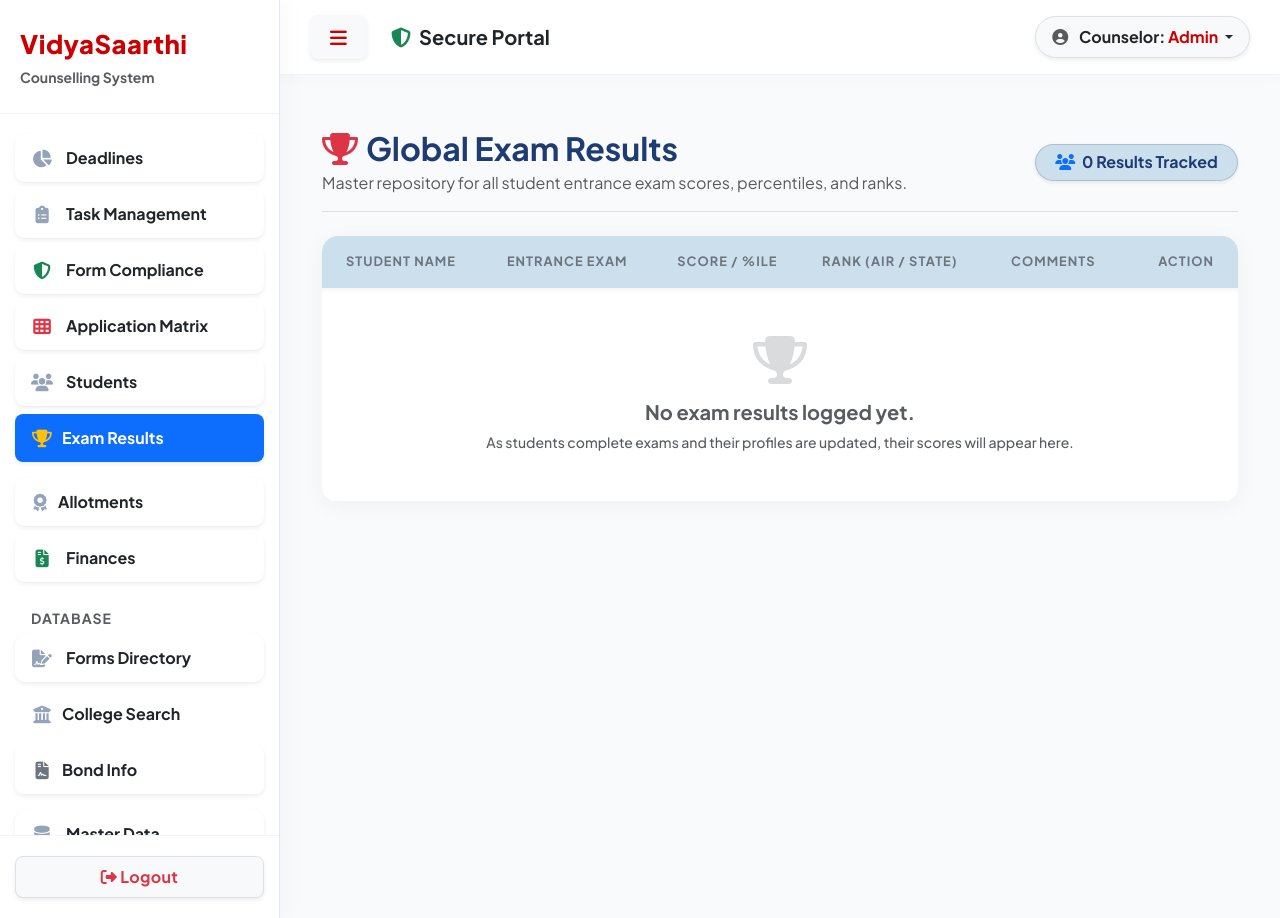
After one commit to vidyaSaarthi/vs_sms, a Flask app: page /exam-results in a window 1280 px wide. The commit adds this page. Run offline with Flask 3, Linux system fonts and the light colour scheme; a user stored in the database is signed in; data that the repository does not hold is empty.

Commit message:
10.70 - Adding mastr exam results page

```diff
--- a/app.py
+++ b/app.py
@@ -3248,6 +3248,24 @@ def bonds_information():
                            bonds=bonds, states=states, courses=courses, types=types,
                            state_filter=state_filter, course_filter=course_filter, type_filter=type_filter)
 
+# ==========================================
+# GLOBAL EXAM RESULTS LEDGER
+# ==========================================
+@app.route('/exam-results')
+@login_required
+def all_exam_results():
+    # Fetch all exam results that have at least some data filled in (ignoring completely blank ones)
+    exam_results = StudentExamResult.query.join(Student).filter(
+        db.or_(
+            StudentExamResult.score != None,
+            StudentExamResult.percentile != None,
+            StudentExamResult.all_india_rank != None,
+            StudentExamResult.state_rank != None
+        )
+    ).order_by(StudentExamResult.id.desc()).all()
+
+    return render_template('exam_results.html', exam_results=exam_results)
+
 
 if __name__ == '__main__':
     app.run(host='0.0.0.0', debug=True, port=5000)
--- /dev/null
+++ b/templates/exam_results.html
@@ -0,0 +1,99 @@
+{% extends "layout.html" %}
+{% block content %}
+<div class="container-fluid pt-4">
+
+    <div class="d-flex justify-content-between align-items-center mb-4 border-bottom pb-3">
+        <div>
+            <h2 class="fw-bold mb-1" style="color: #1e3c72;">
+                <i class="fas fa-trophy text-danger me-2"></i>Global Exam Results
+            </h2>
+            <p class="text-muted mb-0">Master repository for all student entrance exam scores, percentiles, and ranks.</p>
+        </div>
+        <div>
+            <span class="badge rounded-pill shadow-sm fs-6" style="background-color: #ccdfed; color: #1e3c72; border: 1px solid rgba(30, 60, 114, 0.2); padding: 0.6em 1.2em;">
+                <i class="fas fa-users text-primary me-1"></i> {{ exam_results|length }} Results Tracked
+            </span>
+        </div>
+    </div>
+
+    <div class="card shadow-sm border-0 mb-5" style="border-radius: 12px; overflow: hidden; background-color: #ffffff;">
+        <div class="card-body p-0">
+            <div class="table-responsive" style="max-height: 75vh; overflow-y: auto;">
+                <table class="table table-hover align-middle mb-0">
+                    <thead class="sticky-top" style="background-color: #f8f9fa; box-shadow: 0 2px 4px rgba(0,0,0,0.05); z-index: 10;">
+                        <tr>
+                            <th class="ps-4 py-3 text-uppercase text-secondary border-0" style="font-size: 0.8rem; letter-spacing: 1px;">Student Name</th>
+                            <th class="py-3 text-uppercase text-secondary border-0" style="font-size: 0.8rem; letter-spacing: 1px;">Entrance Exam</th>
+                            <th class="py-3 text-uppercase text-secondary border-0" style="font-size: 0.8rem; letter-spacing: 1px;">Score / %ile</th>
+                            <th class="py-3 text-uppercase text-secondary border-0" style="font-size: 0.8rem; letter-spacing: 1px;">Rank (AIR / State)</th>
+                            <th class="py-3 text-uppercase text-secondary border-0" style="font-size: 0.8rem; letter-spacing: 1px;">Comments</th>
+                            <th class="py-3 pe-4 text-end text-uppercase text-secondary border-0" style="font-size: 0.8rem; letter-spacing: 1px;">Action</th>
+                        </tr>
+                    </thead>
+                    <tbody>
+                        {% for res in exam_results %}
+                        <tr style="transition: background-color 0.2s ease;">
+                            <td class="ps-4 py-3" style="width: 25%;">
+                                <a href="{{ url_for('view_student', id=res.student.id) }}" class="text-decoration-none d-flex align-items-center" style="color: #1e3c72;">
+                                    <div class="bg-secondary text-white rounded-circle d-flex justify-content-center align-items-center me-3 shadow-sm" style="width: 38px; height: 38px; font-weight: bold;">
+                                        {{ res.student.full_name[0] }}
+                                    </div>
+                                    <div>
+                                        <div class="fw-bold fs-6">{{ res.student.full_name }}</div>
+                                        <div class="small text-muted"><i class="fas fa-phone-alt me-1"></i>{{ res.student.mobile_number or 'N/A' }}</div>
+                                    </div>
+                                </a>
+                            </td>
+                            <td style="width: 15%;">
+                                <span class="badge shadow-sm px-3 py-2" style="background-color: #f6e89e; color: #1e3c72; border: 1px solid rgba(30,60,114,0.1); font-size: 0.85rem;">
+                                    <i class="fas fa-pen-alt me-1 text-danger"></i> {{ res.exam.name if res.exam else 'Unknown Exam' }}
+                                </span>
+                            </td>
+                            <td style="width: 20%;">
+                                <div class="p-2 rounded bg-light border border-white shadow-sm" style="display: inline-block;">
+                                    {% if res.score %}
+                                        <span class="d-block fw-bold text-dark" style="font-size: 0.9rem;">Score: <span style="color: #cc0000;">{{ res.score|round(2) }}</span></span>
+                                    {% endif %}
+                                    {% if res.percentile %}
+                                        <span class="d-block fw-bold text-dark" style="font-size: 0.9rem;">%ile: <span class="text-primary">{{ res.percentile|round(4) }}</span></span>
+                                    {% endif %}
+                                </div>
+                            </td>
+                            <td style="width: 15%;">
+                                {% if res.all_india_rank or res.state_rank %}
+                                    <div class="fw-bold" style="color: #333; font-size: 0.9rem;">
+                                        {% if res.all_india_rank %}<div class="mb-1"><span class="badge bg-dark text-white me-1">AIR</span>{{ res.all_india_rank }}</div>{% endif %}
+                                        {% if res.state_rank %}<div><span class="badge text-dark me-1" style="background-color: #ccdfed;">State</span>{{ res.state_rank }}</div>{% endif %}
+                                    </div>
+                                {% else %}
+                                    <span class="text-muted small">No Ranks Logged</span>
+                                {% endif %}
+                            </td>
+                            <td style="width: 15%;">
+                                <div class="text-muted small p-2" style="max-width: 180px; white-space: nowrap; overflow: hidden; text-overflow: ellipsis; background-color: #f8f9fa; border-radius: 6px;" title="{{ res.comments }}">
+                                    {{ res.comments or '...' }}
+                                </div>
+                            </td>
+                            <td class="text-end pe-4" style="width: 10%;">
+                                <a href="{{ url_for('view_student', id=res.student.id) }}" class="btn btn-sm fw-bold shadow-sm" style="background-color: #ffffff; color: #cc0000; border: 1px solid #cc0000; border-radius: 8px;">
+                                    Profile <i class="fas fa-arrow-right ms-1"></i>
+                                </a>
+                            </td>
+                        </tr>
+                        {% else %}
+                        <tr>
+                            <td colspan="6" class="text-center py-5 text-muted bg-white">
+                                <i class="fas fa-trophy fa-3x text-secondary opacity-25 mb-3"></i>
+                                <h5 class="fw-bold">No exam results logged yet.</h5>
+                                <p class="mb-0 small">As students complete exams and their profiles are updated, their scores will appear here.</p>
+                            </td>
+                        </tr>
+                        {% endfor %}
+                    </tbody>
+                </table>
+            </div>
+        </div>
+    </div>
+
+</div>
+{% endblock %}
--- a/templates/layout.html
+++ b/templates/layout.html
@@ -319,6 +319,12 @@
                         </a>
                     </li>
 
+                    <li class="nav-item">
+                        <a href="{{ url_for('all_exam_results') }}" class="nav-link fw-bold shadow-sm mb-2 {% if request.endpoint == 'all_exam_results' %}bg-primary text-white{% else %}text-dark{% endif %}" style="border-radius: 8px;">
+                            <i class="fas fa-trophy me-2 {% if request.endpoint == 'all_exam_results' %}text-warning{% else %}text-danger{% endif %}"></i> Exam Results
+                        </a>
+                    </li>
+
                     <li class="nav-item mb-2">
                         <a href="{{ url_for('all_allotments') }}" class="nav-link text-dark fw-bold shadow-sm" style="transition: 0.2s;">
                             <i class="fas fa-award me-2" style="width: 20px;"></i>Allotments
```
